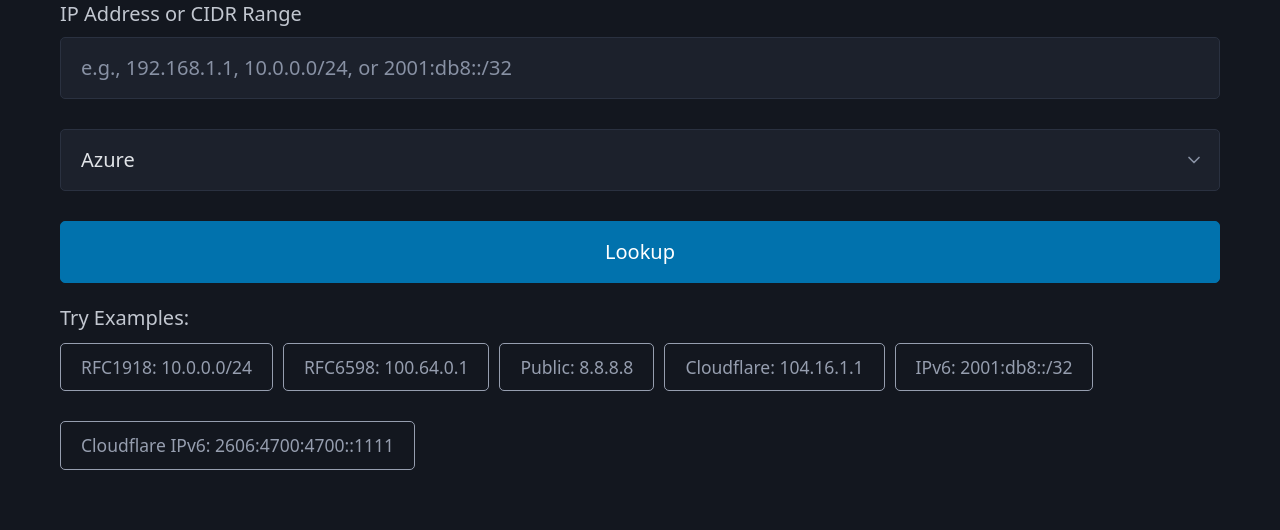
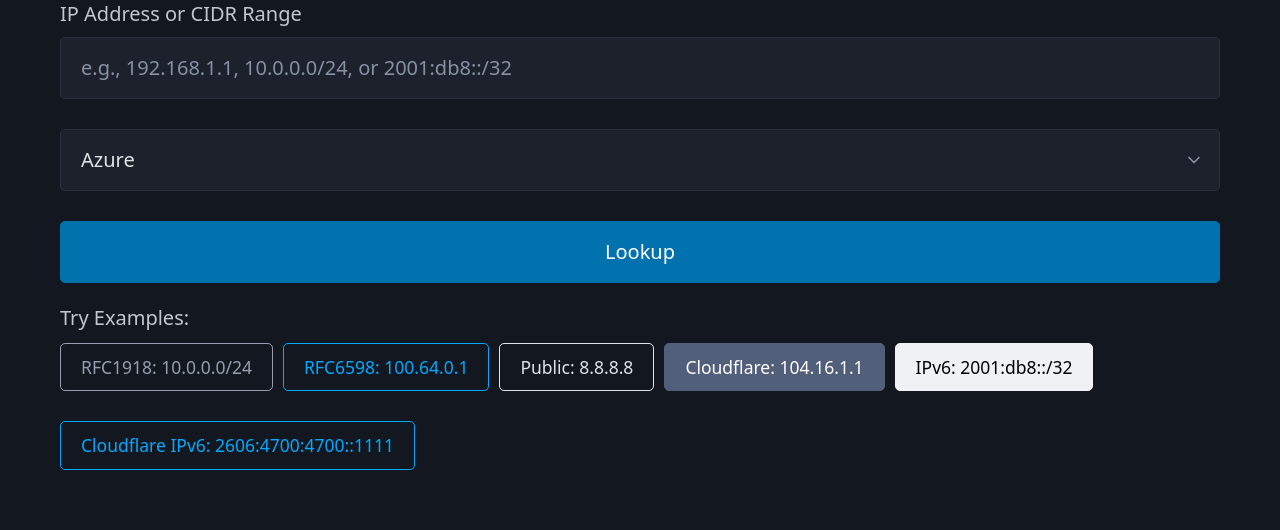
Before and after one commit to nickromney/public-cloud-experiments, a Flask app: page / in a window 1280 px wide. Shown: the part 366-896 px from the top of the page. Run offline with Flask 3, Linux system fonts and the light colour scheme; data that the repository does not hold is empty; some libraries are stand-ins or nearby versions.

Commit message:
feat: Add visual variety to example buttons using Pico variants
Changed example buttons to use different Pico CSS variants for
better visual distinction while staying within semantic design system:

React (4 buttons):
- RFC1918: secondary outline
- Public: outline (primary)
- Cloudflare: contrast outline
- IPv6: secondary (filled)

TypeScript (4 buttons):
- RFC1918: secondary outline
- RFC6598: outline (primary)
- Public: contrast outline
- Cloudflare: secondary (filled)

Flask (6 buttons):
- RFC1918: secondary outline
- RFC6598: outline (primary)
- Public: contrast outline
- Cloudflare: secondary (filled)
- IPv6: contrast (filled)
- Cloudflare IPv6: outline (primary)

This provides visual distinction between buttons while using only
Pico's built-in semantic classes (no custom colors needed).

🤖 Generated with [Claude Code](https://claude.com/claude-code)

Co-Authored-By: Claude <noreply@anthropic.com>

```diff
--- a/subnet-calculator/frontend-python-flask/templates/index.html
+++ b/subnet-calculator/frontend-python-flask/templates/index.html
@@ -129,19 +129,19 @@
                         <button type="button" onclick="tryExample('10.0.0.0/24')" class="secondary outline">
                             RFC1918: 10.0.0.0/24
                         </button>
-                        <button type="button" onclick="tryExample('100.64.0.1')" class="secondary outline">
+                        <button type="button" onclick="tryExample('100.64.0.1')" class="outline">
                             RFC6598: 100.64.0.1
                         </button>
-                        <button type="button" onclick="tryExample('8.8.8.8')" class="secondary outline">
+                        <button type="button" onclick="tryExample('8.8.8.8')" class="contrast outline">
                             Public: 8.8.8.8
                         </button>
-                        <button type="button" onclick="tryExample('104.16.1.1')" class="secondary outline">
+                        <button type="button" onclick="tryExample('104.16.1.1')" class="secondary">
                             Cloudflare: 104.16.1.1
                         </button>
-                        <button type="button" onclick="tryExample('2001:db8::/32')" class="secondary outline">
+                        <button type="button" onclick="tryExample('2001:db8::/32')" class="contrast">
                             IPv6: 2001:db8::/32
                         </button>
-                        <button type="button" onclick="tryExample('2606:4700:4700::1111')" class="secondary outline">
+                        <button type="button" onclick="tryExample('2606:4700:4700::1111')" class="outline">
                             Cloudflare IPv6: 2606:4700:4700::1111
                         </button>
                     </div>
--- a/subnet-calculator/frontend-react/src/components/SubnetCalculator.tsx
+++ b/subnet-calculator/frontend-react/src/components/SubnetCalculator.tsx
@@ -144,13 +144,13 @@ export function SubnetCalculator({ theme, onToggleTheme }: SubnetCalculatorProps
               <button type="button" className="secondary outline" onClick={() => handleExampleClick('10.0.0.0/24')}>
                 RFC1918: 10.0.0.0/24
               </button>
-              <button type="button" className="secondary outline" onClick={() => handleExampleClick('8.8.8.8')}>
+              <button type="button" className="outline" onClick={() => handleExampleClick('8.8.8.8')}>
                 Public: 8.8.8.8
               </button>
-              <button type="button" className="secondary outline" onClick={() => handleExampleClick('104.16.1.1')}>
+              <button type="button" className="contrast outline" onClick={() => handleExampleClick('104.16.1.1')}>
                 Cloudflare: 104.16.1.1
               </button>
-              <button type="button" className="secondary outline" onClick={() => handleExampleClick('2001:db8::/32')}>
+              <button type="button" className="secondary" onClick={() => handleExampleClick('2001:db8::/32')}>
                 IPv6: 2001:db8::/32
               </button>
             </div>
--- a/subnet-calculator/frontend-typescript-vite/index.html
+++ b/subnet-calculator/frontend-typescript-vite/index.html
@@ -52,9 +52,9 @@
                 <!-- Example Buttons -->
                 <div id="example-buttons" class="example-buttons">
                     <button type="button" class="secondary outline" data-address="10.0.0.0/24">RFC1918: 10.0.0.0/24</button>
-                    <button type="button" class="secondary outline" data-address="100.64.0.1">RFC6598: 100.64.0.1</button>
-                    <button type="button" class="secondary outline" data-address="8.8.8.8">Public: 8.8.8.8</button>
-                    <button type="button" class="secondary outline" data-address="104.16.1.1">Cloudflare: 104.16.1.1</button>
+                    <button type="button" class="outline" data-address="100.64.0.1">RFC6598: 100.64.0.1</button>
+                    <button type="button" class="contrast outline" data-address="8.8.8.8">Public: 8.8.8.8</button>
+                    <button type="button" class="secondary" data-address="104.16.1.1">Cloudflare: 104.16.1.1</button>
                 </div>
             </form>
         </section>
```
Also changed, not shown: .claude/settings.local.json.
